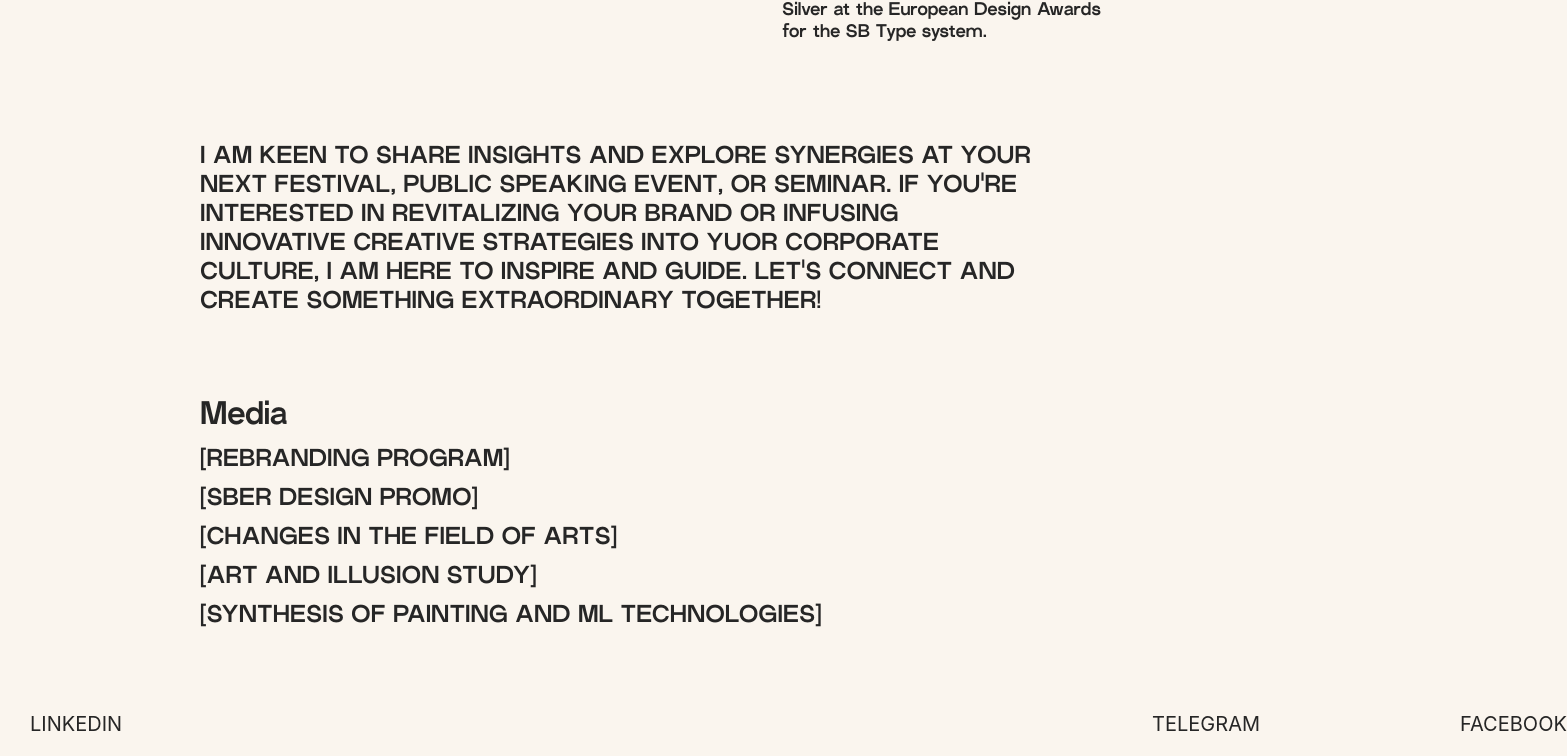
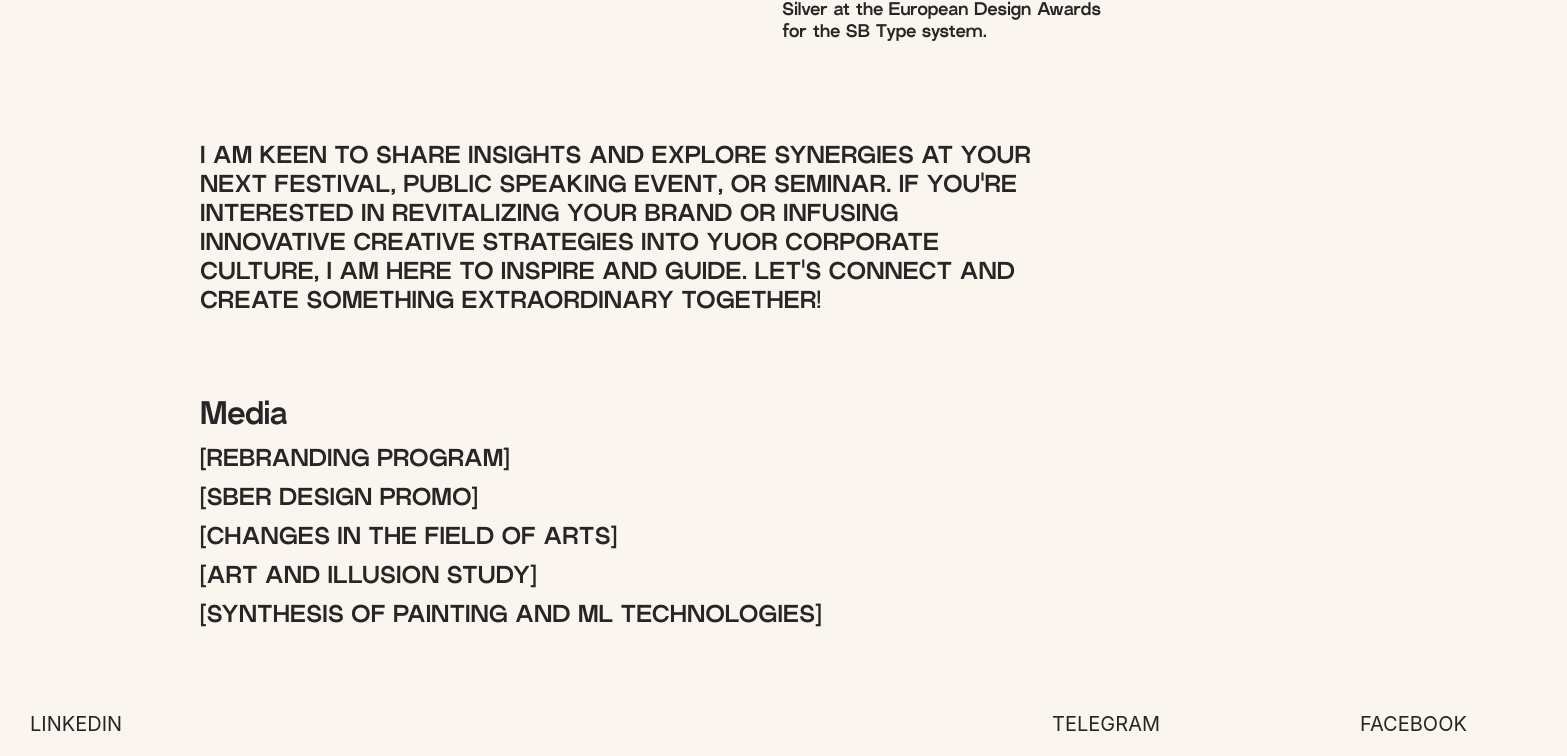
Before and after one commit to annalatyeva/anna-katsur-portfolio, a React (Create React App) app: page /about in a window 1280 px wide. Shown: the part 1300-2056 px from the top of the page, 1567 px wide, since content can reach past the window. Built offline with nearby package versions, Linux system fonts and the light colour scheme.

Commit message:
add styles

```diff
--- a/src/components/AboutMe/AboutMe.module.scss
+++ b/src/components/AboutMe/AboutMe.module.scss
@@ -34,9 +34,6 @@
 margin-left: 320px;
 }
 
-.image img {
-    width: 80%;
-}
 
 .aboutme {
     display: flex;
--- a/src/components/Footer/Footer.module.scss
+++ b/src/components/Footer/Footer.module.scss
@@ -19,7 +19,7 @@ ul {
 .telegram {
     color: $black;
     text-decoration: none;
-    margin-left: 1030px;
+    margin-left: 930px;
 }
 
 .facebook {
```
